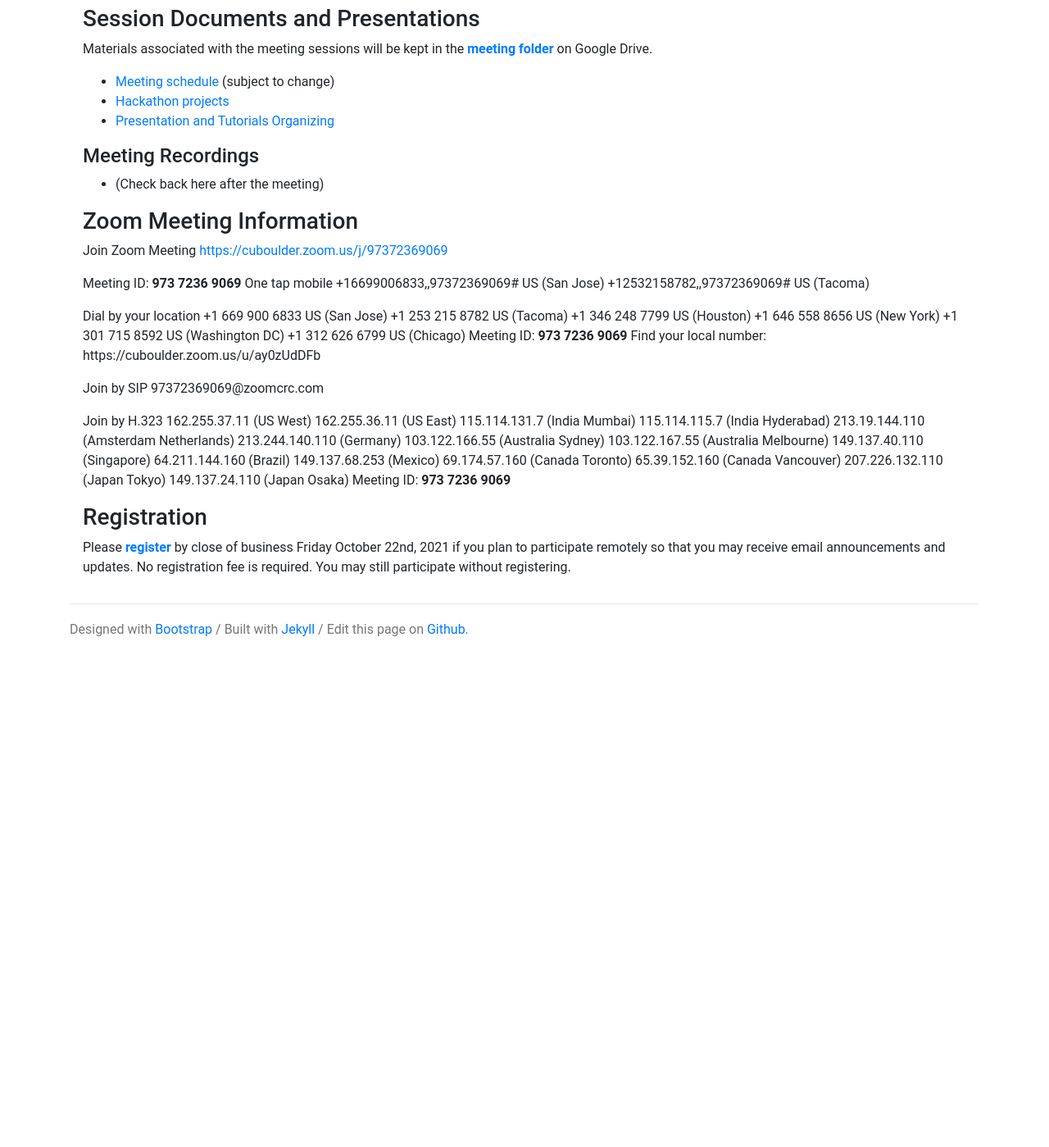
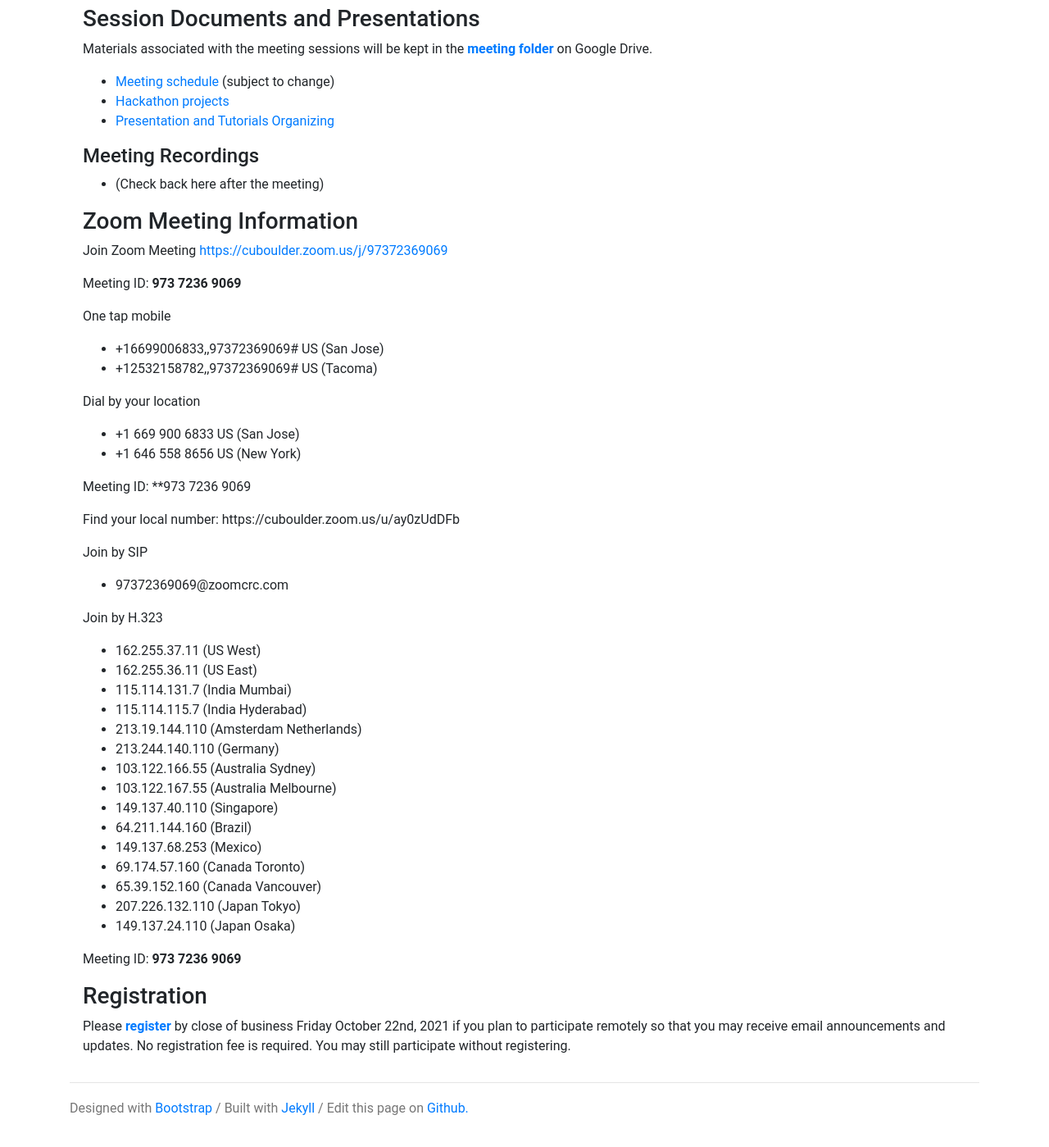
Before and after one commit to heliophysicsPy/heliophysicsPy.github.io, a Jekyll site: the page built from _pages/meetings/fall2021.md, in a window 1280 px wide and 1400 px high, scrolled down 409 px. Shown: the whole window at 82% size. Built offline with Jekyll 4.4.1, drawn with Linux system fonts in a browser that asks for light colours; nearby versions of some CDN libraries; before the commit the page ends 1225 px from its top, so only the background shows below that.

Commit message:
Reformat Zoom info

```diff
--- a/_pages/meetings/fall2021.md
+++ b/_pages/meetings/fall2021.md
@@ -32,39 +32,39 @@ Join Zoom Meeting
 [https://cuboulder.zoom.us/j/97372369069](https://cuboulder.zoom.us/j/97372369069)
 
 Meeting ID: **973 7236 9069**
+
 One tap mobile
-+16699006833,,97372369069# US (San Jose)
-+12532158782,,97372369069# US (Tacoma)
+ - +16699006833,,97372369069# US (San Jose)
+ - +12532158782,,97372369069# US (Tacoma)
 
 Dial by your location
-+1 669 900 6833 US (San Jose)
-+1 253 215 8782 US (Tacoma)
-+1 346 248 7799 US (Houston)
-+1 646 558 8656 US (New York)
-+1 301 715 8592 US (Washington DC)
-+1 312 626 6799 US (Chicago)
-Meeting ID: **973 7236 9069**
+ - +1 669 900 6833 US (San Jose)
+ - +1 646 558 8656 US (New York)
+
+Meeting ID: **973 7236 9069
+
 Find your local number: https://cuboulder.zoom.us/u/ay0zUdDFb
 
 Join by SIP
-97372369069@zoomcrc.com
+ - 97372369069@zoomcrc.com
 
 Join by H.323
-162.255.37.11 (US West)
-162.255.36.11 (US East)
-115.114.131.7 (India Mumbai)
-115.114.115.7 (India Hyderabad)
-213.19.144.110 (Amsterdam Netherlands)
-213.244.140.110 (Germany)
-103.122.166.55 (Australia Sydney)
-103.122.167.55 (Australia Melbourne)
-149.137.40.110 (Singapore)
-64.211.144.160 (Brazil)
-149.137.68.253 (Mexico)
-69.174.57.160 (Canada Toronto)
-65.39.152.160 (Canada Vancouver)
-207.226.132.110 (Japan Tokyo)
-149.137.24.110 (Japan Osaka)
+ - 162.255.37.11 (US West)
+ - 162.255.36.11 (US East)
+ - 115.114.131.7 (India Mumbai)
+ - 115.114.115.7 (India Hyderabad)
+ - 213.19.144.110 (Amsterdam Netherlands)
+ - 213.244.140.110 (Germany)
+ - 103.122.166.55 (Australia Sydney)
+ - 103.122.167.55 (Australia Melbourne)
+ - 149.137.40.110 (Singapore)
+ - 64.211.144.160 (Brazil)
+ - 149.137.68.253 (Mexico)
+ - 69.174.57.160 (Canada Toronto)
+ - 65.39.152.160 (Canada Vancouver)
+ - 207.226.132.110 (Japan Tokyo)
+ - 149.137.24.110 (Japan Osaka)
+
 Meeting ID: **973 7236 9069**
 
 ### Registration
```
